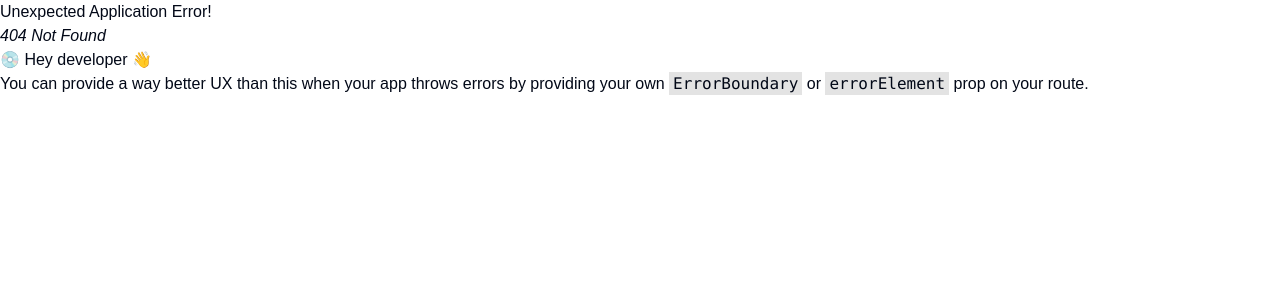
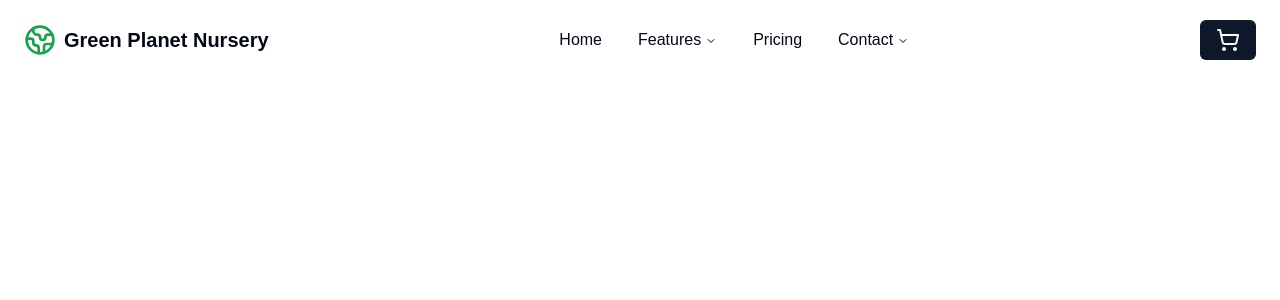
Before and after one commit to Rahad-Ullah/Green-Planet-Nursery, a React (Vite) app: page /cart in a window 1280 px wide. Before the commit this address had no page. Shown: the top 300 px of the page. Built offline with nearby package versions, Linux system fonts and the light colour scheme.

Commit message:
Cart added

```diff
--- a/src/components/shared/Navbar.tsx
+++ b/src/components/shared/Navbar.tsx
@@ -1,7 +1,7 @@
 import { Link } from "react-router-dom";
 import { Button } from "../ui/button";
 import { Sheet, SheetContent, SheetTrigger } from "../ui/sheet";
-import { Earth, MenuIcon } from "lucide-react";
+import { Earth, MenuIcon, ShoppingCart } from "lucide-react";
 import {
   NavigationMenu,
   NavigationMenuContent,
@@ -71,7 +71,9 @@ const Navbar = () => {
             </Link>
           </NavigationMenuLink>
           <NavigationMenuItem>
-            <NavigationMenuTrigger className="text-base">Features</NavigationMenuTrigger>
+            <NavigationMenuTrigger className="text-base">
+              Features
+            </NavigationMenuTrigger>
             <NavigationMenuContent>
               <div className="grid w-[400px] p-2">
                 <NavigationMenuLink asChild>
@@ -138,7 +140,9 @@ const Navbar = () => {
             </Link>
           </NavigationMenuLink>
           <NavigationMenuItem>
-            <NavigationMenuTrigger className="text-base">Contact</NavigationMenuTrigger>
+            <NavigationMenuTrigger className="text-base">
+              Contact
+            </NavigationMenuTrigger>
             <NavigationMenuContent>
               <div className="grid w-[400px] p-2">
                 <NavigationMenuLink asChild>
@@ -173,7 +177,9 @@ const Navbar = () => {
         </NavigationMenuList>
       </NavigationMenu>
       <div className="">
-        <Button className="text-base">Get Started</Button>
+        <Link to={'/cart'}>
+          <Button className="text-base"><ShoppingCart/></Button>
+        </Link>
       </div>
     </header>
   );
--- /dev/null
+++ b/src/pages/Cart/Cart.tsx
@@ -0,0 +1,14 @@
+import { selectCart } from "@/redux/features/cart/cartSlice";
+import { useAppSelector } from "@/redux/hook";
+
+const Cart = () => {
+    const selector = useAppSelector(selectCart)
+  console.log('from cart', selector);
+    return (
+        <div>
+
+        </div>
+    );
+};
+
+export default Cart;
--- a/src/pages/ProductDetails/ProductDetails.tsx
+++ b/src/pages/ProductDetails/ProductDetails.tsx
@@ -1,7 +1,9 @@
 import Container from "@/components/shared/Container";
 import { Button } from "@/components/ui/button";
 import { Input } from "@/components/ui/input";
+import { addToCart } from "@/redux/features/cart/cartSlice";
 import { useGetSingleProductQuery } from "@/redux/features/productsApi/productsApi";
+import { useAppDispatch } from "@/redux/hook";
 import { TProduct } from "@/types/TProduct";
 import { MinusIcon, PlusIcon, ShoppingCart } from "lucide-react";
 import { Rating } from "primereact/rating";
@@ -17,7 +19,14 @@ const ProductDetails = () => {
   const { data } = useGetSingleProductQuery(id);
   const product = data?.data as TProduct;
 
-  const handleAddToCart = () => {}
+  const dispatch = useAppDispatch()
+
+  const handleAddToCart = () => {
+    dispatch(addToCart({
+      product,
+      quantity,
+    }))
+  }
 
   return (
     <Container>
@@ -83,7 +92,7 @@ const ProductDetails = () => {
               </Button>
             </div>
             {/* Add To cart button */}
-            <Button className="text-lg md:text-xl flex items-center gap-2 p-8 rounded-full">
+            <Button onClick={handleAddToCart} className="text-lg md:text-xl flex items-center gap-2 p-8 rounded-full">
               <ShoppingCart className="size-6" /> Add To Cart
             </Button>
           </div>
--- a/src/redux/features/cart/cartSlice.ts
+++ b/src/redux/features/cart/cartSlice.ts
@@ -26,5 +26,4 @@ export const { addToCart, getCart } = cartSlice.actions;
 
 export default cartSlice.reducer;
 
-
-export const selectCart = (state: RootState) => state.cart
+export const selectCart = (state: RootState) => state.cart;
--- a/src/routes/router.tsx
+++ b/src/routes/router.tsx
@@ -1,4 +1,5 @@
 import MainLayout from "@/components/layout/MainLayout";
+import Cart from "@/pages/Cart/Cart";
 import Home from "@/pages/Home/Home";
 import ProductDetails from "@/pages/ProductDetails/ProductDetails";
 import Products from "@/pages/Products/Products";
@@ -21,6 +22,10 @@ export const router = createBrowserRouter([
         path: 'products/:id',
         element: <ProductDetails/>,
       },
+      {
+        path: 'cart',
+        element: <Cart/>,
+      },
     ],
   },
 ]);
```
